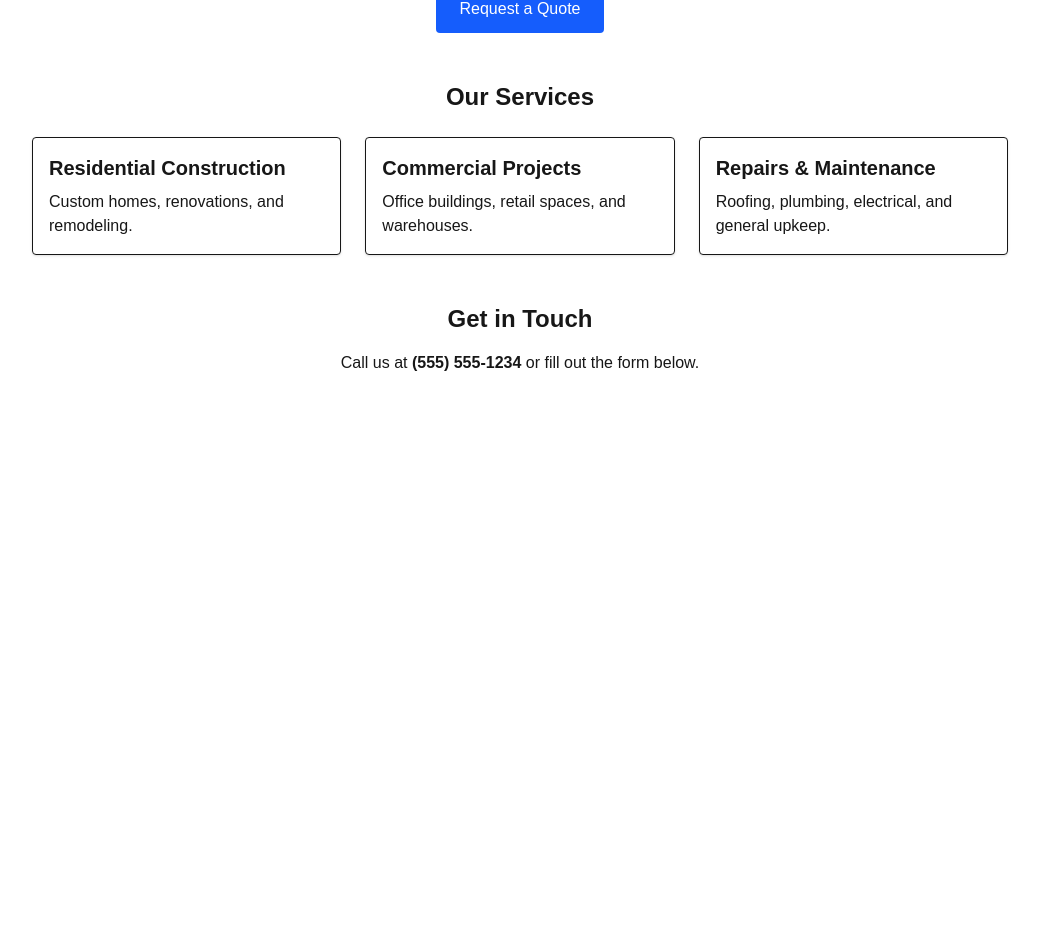
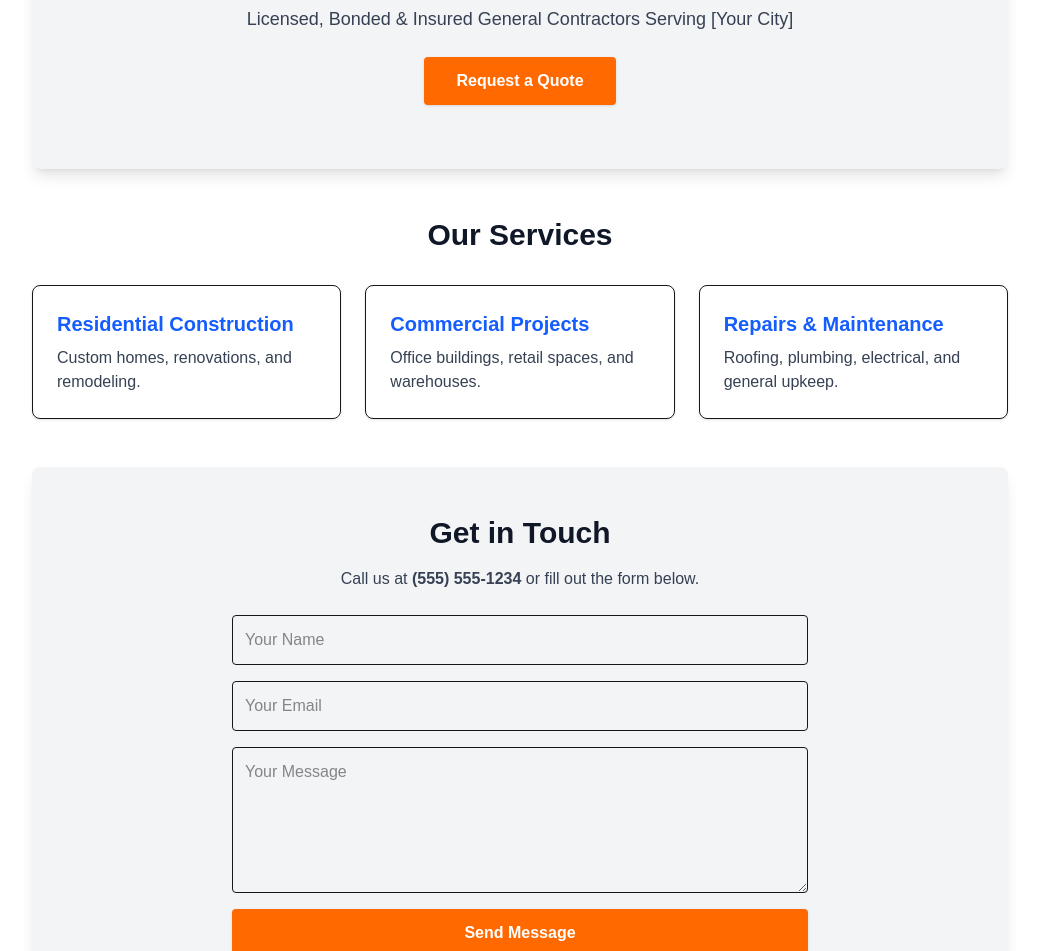
Before and after one commit to jjoynergnd/construction-website, a Next.js app: page / in a window 1280 px wide. Shown: the part 195-1146 px from the top of the page, without its empty margins (120-1159 px from the left). Before the commit the page ends 800 px from the top, so only its background shows below. Built offline with nearby package versions, Linux system fonts and the light colour scheme.

Commit message:
Add styled homepage with services and contact form

```diff
--- a/app/page.js
+++ b/app/page.js
@@ -2,14 +2,14 @@ export default function Home() {
   return (
     <main className="max-w-5xl mx-auto p-6">
       {/* Hero Section */}
-      <section className="text-center my-12">
-        <h1 className="text-4xl font-bold">Acme Construction</h1>
-        <p className="mt-4 text-lg">
+      <section className="text-center my-12 bg-gray-100 py-16 rounded-lg shadow-lg">
+        <h1 className="text-5xl font-bold text-blue-600">Acme Construction</h1>
+        <p className="mt-4 text-lg text-gray-700 max-w-xl mx-auto">
           Licensed, Bonded & Insured General Contractors Serving [Your City]
         </p>
         <a
           href="#contact"
-          className="mt-6 inline-block bg-blue-600 text-white px-6 py-3 rounded hover:bg-blue-700"
+          className="mt-6 inline-block bg-orange-500 text-white font-semibold px-8 py-3 rounded shadow hover:bg-orange-600 transition"
         >
           Request a Quote
         </a>
@@ -17,27 +17,64 @@ export default function Home() {
 
       {/* Services Section */}
       <section className="my-12">
-        <h2 className="text-2xl font-bold mb-6 text-center">Our Services</h2>
+        <h2 className="text-3xl font-bold mb-8 text-center text-gray-900">Our Services</h2>
         <div className="grid grid-cols-1 md:grid-cols-3 gap-6">
-          <div className="p-4 border rounded shadow">
-            <h3 className="font-semibold text-xl mb-2">Residential Construction</h3>
-            <p>Custom homes, renovations, and remodeling.</p>
-          </div>
-          <div className="p-4 border rounded shadow">
-            <h3 className="font-semibold text-xl mb-2">Commercial Projects</h3>
-            <p>Office buildings, retail spaces, and warehouses.</p>
-          </div>
-          <div className="p-4 border rounded shadow">
-            <h3 className="font-semibold text-xl mb-2">Repairs & Maintenance</h3>
-            <p>Roofing, plumbing, electrical, and general upkeep.</p>
-          </div>
+          {[
+            { title: "Residential Construction", desc: "Custom homes, renovations, and remodeling." },
+            { title: "Commercial Projects", desc: "Office buildings, retail spaces, and warehouses." },
+            { title: "Repairs & Maintenance", desc: "Roofing, plumbing, electrical, and general upkeep." },
+          ].map((service) => (
+            <div
+              key={service.title}
+              className="p-6 border rounded-lg shadow hover:shadow-xl transition hover:-translate-y-1"
+            >
+              <h3 className="font-semibold text-xl mb-2 text-blue-600">{service.title}</h3>
+              <p className="text-gray-700">{service.desc}</p>
+            </div>
+          ))}
         </div>
       </section>
 
-      {/* Contact CTA */}
-      <section id="contact" className="my-12 text-center">
-        <h2 className="text-2xl font-bold mb-4">Get in Touch</h2>
-        <p>Call us at <strong>(555) 555-1234</strong> or fill out the form below.</p>
+      {/* Contact Section */}
+      <section id="contact" className="my-12 bg-gray-100 py-12 px-6 rounded-lg shadow-lg">
+        <h2 className="text-3xl font-bold mb-4 text-gray-900 text-center">Get in Touch</h2>
+        <p className="text-center mb-6 text-gray-700">
+          Call us at <strong>(555) 555-1234</strong> or fill out the form below.
+        </p>
+
+        <form
+          action="https://formspree.io/f/xandyyej"
+          method="POST"
+          className="max-w-xl mx-auto grid gap-4"
+        >
+          <input
+            type="text"
+            name="name"
+            placeholder="Your Name"
+            required
+            className="p-3 border rounded focus:outline-none focus:ring-2 focus:ring-blue-500"
+          />
+          <input
+            type="email"
+            name="_replyto"
+            placeholder="Your Email"
+            required
+            className="p-3 border rounded focus:outline-none focus:ring-2 focus:ring-blue-500"
+          />
+          <textarea
+            name="message"
+            placeholder="Your Message"
+            required
+            className="p-3 border rounded focus:outline-none focus:ring-2 focus:ring-blue-500"
+            rows={5}
+          />
+          <button
+            type="submit"
+            className="bg-orange-500 text-white font-semibold px-6 py-3 rounded shadow hover:bg-orange-600 transition"
+          >
+            Send Message
+          </button>
+        </form>
       </section>
     </main>
   );
```
